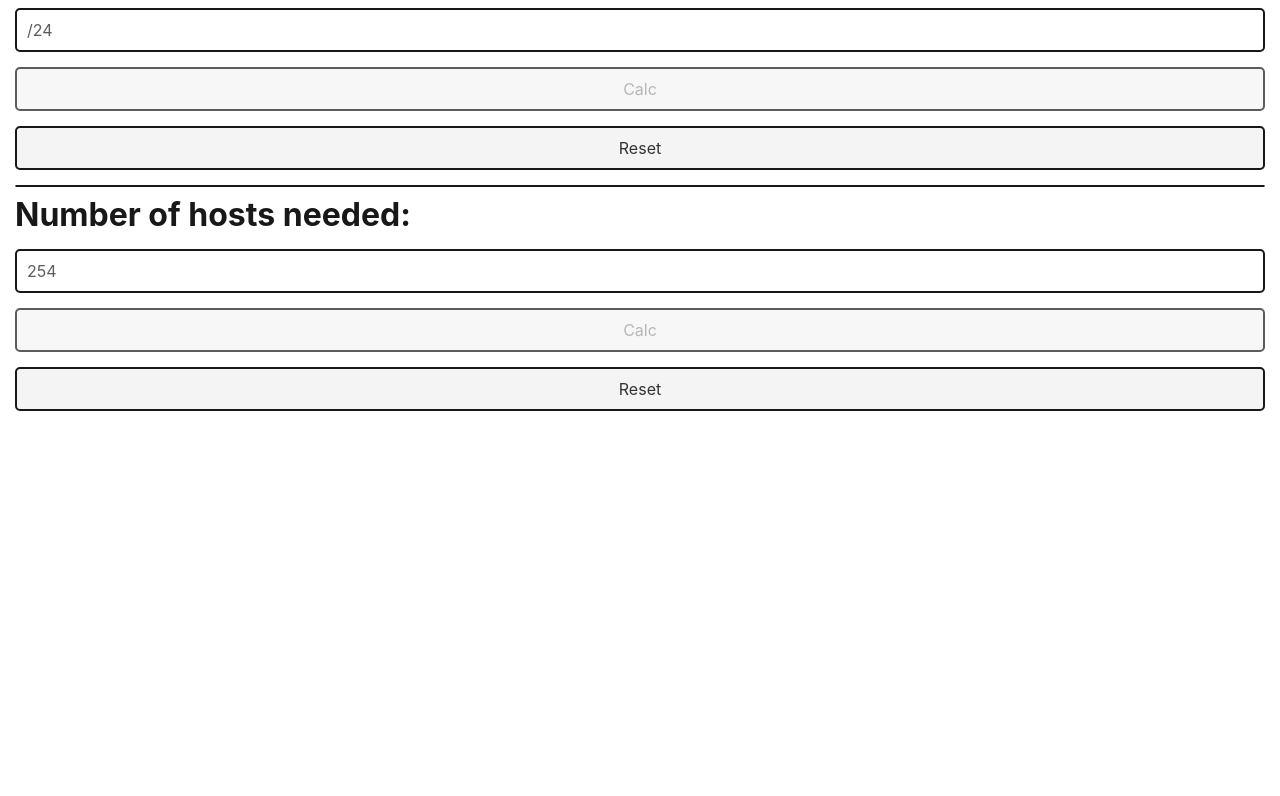
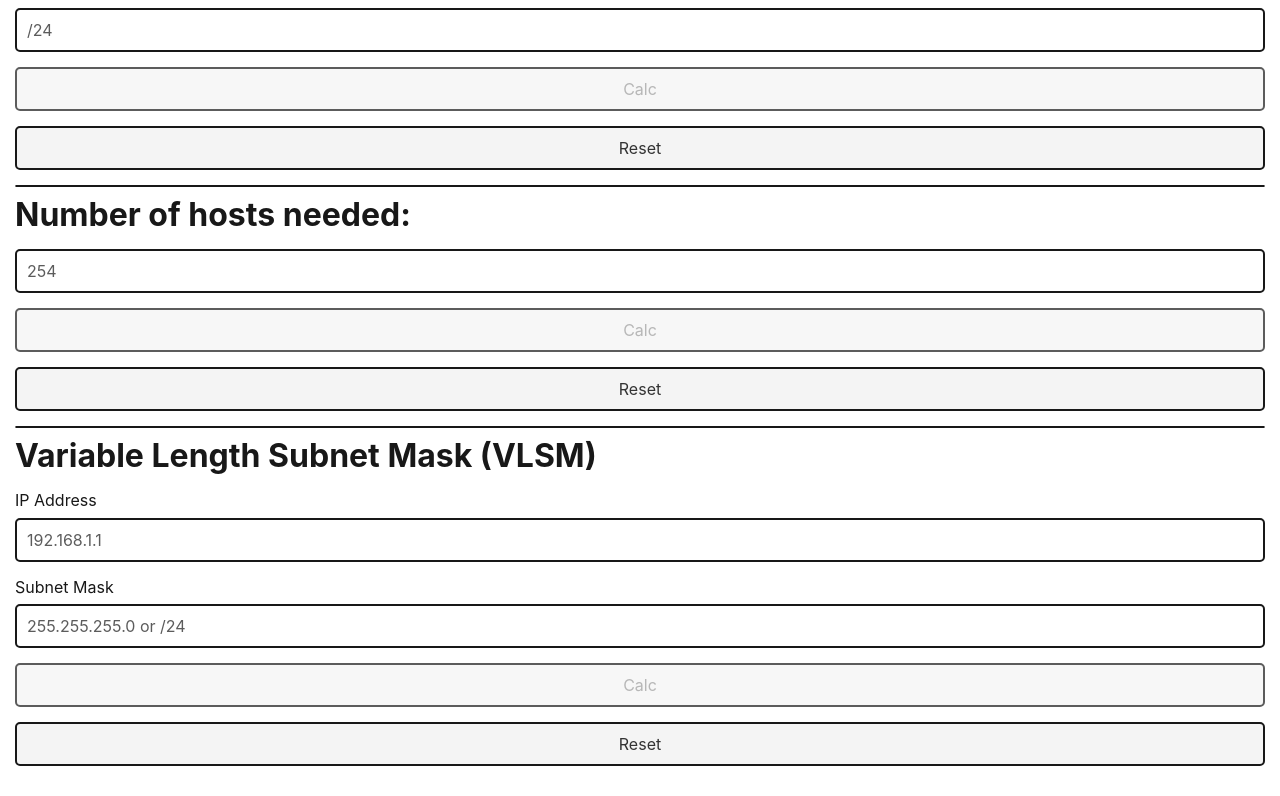
Before and after one commit to alex-sandri/ip-calc, a Svelte app: page / in a window 1280 px wide. Shown: the part 357-1153 px from the top of the page. Before the commit the page ends 800 px from the top, so only its background shows below. Built offline with nearby package versions, Linux system fonts and the light colour scheme.

Commit message:
Start implementing Vlsm and update some styles

```diff
--- a/src/App.svelte
+++ b/src/App.svelte
@@ -2,6 +2,7 @@
 	import Header from "./Header.svelte";
 	import IpAddressInfo from "./IpAddressInfo.svelte";
 	import NumOfHostsNeeded from "./NumOfHostsNeeded.svelte";
+	import Vlsm from "./Vlsm.svelte";
 </script>
 
 <svelte:head>
@@ -16,6 +17,8 @@
 	<IpAddressInfo/>
 	<hr>
 	<NumOfHostsNeeded/>
+	<hr>
+	<Vlsm/>
 </main>
 
 <style>
--- a/src/IpAddressInfo.svelte
+++ b/src/IpAddressInfo.svelte
@@ -110,6 +110,7 @@
 <style>
 	label
 	{
+		display: inline-block;
 		margin-bottom: calc(var(--spacing) / 2);
 	}
 </style>
--- /dev/null
+++ b/src/Vlsm.svelte
@@ -0,0 +1,55 @@
+<script>
+	import { IpAddress } from "./classes/IpAddress";
+
+    let valid = false;
+
+    let majorNetworkAddress, subnetMask;
+
+    const validate = () => valid = IpAddress.isValidIpAddress(majorNetworkAddress) && IpAddress.isValidSubnetMask(subnetMask);
+
+    const reset = () =>
+    {
+        valid = false;
+
+        majorNetworkAddress = subnetMask = "";
+    }
+
+	const calc = () =>
+	{ }
+</script>
+
+<div>
+	<h1>Variable Length Subnet Mask (VLSM)</h1>
+    <label for="ip-address">IP Address</label>
+	<input
+		type="text"
+		id="ipv4"
+		minlength="7"
+		maxlength="15"
+		placeholder="192.168.1.1"
+		bind:value={majorNetworkAddress}
+        on:input={validate}>
+	<label for="subnet-mask">Subnet Mask</label>
+	<input
+		type="text"
+		id="subnet-mask"
+		minlength="9"
+		maxlength="15"
+		placeholder="255.255.255.0 or /24"
+		bind:value={subnetMask}
+        on:input={validate}>
+	<button
+		class="calc"
+		disabled={!valid}
+		on:click={calc}>Calc</button>
+    <button
+        on:click={reset}>Reset</button>
+</div>
+
+<style>
+    label
+    {
+        display: inline-block;
+        margin-bottom: calc(var(--spacing) / 2);
+    }
+</style>
```
